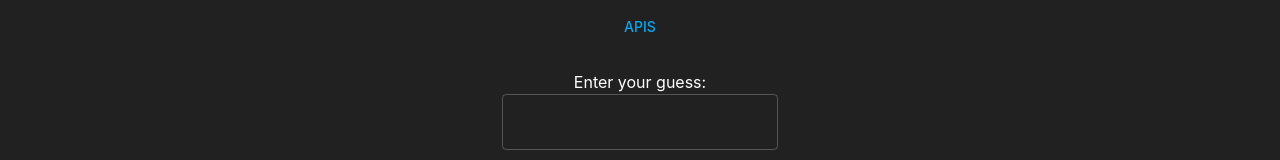
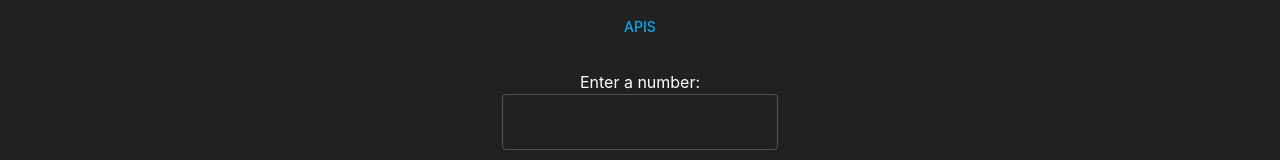
Before and after one commit to IbrahimGaber322/iti_javascript, a React (Create React App) app: page / in a window 1280 px wide. Both pictures are taken after a click on the button "EVEN OR ODD?". Shown: the part 141-301 px from the top of the page. Built offline with nearby package versions, Linux system fonts and the light colour scheme; a web font is replaced by a local one.

Commit message:
Update Evenorodd.jsx

```diff
--- a/src/components/Evenorodd.jsx
+++ b/src/components/Evenorodd.jsx
@@ -10,7 +10,7 @@ const EvenOrOdd = () => {
   },[input]);
   return (
     <Box sx={{width:"100%", display:"flex", justifyContent:"center", flexDirection:"column", alignItems:"center"}}>
-      <Typography>Enter your guess:</Typography>
+      <Typography>Enter a number:</Typography>
       <TextField id="input" label="" value={input} onChange={(e) => setInput(e.target.value)} />
       <Typography>{`${ans}`}</Typography>
     </Box>
```
